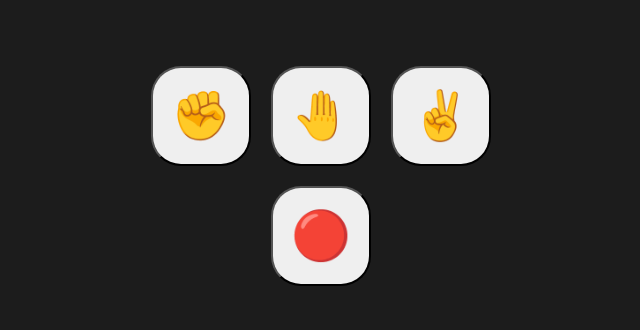
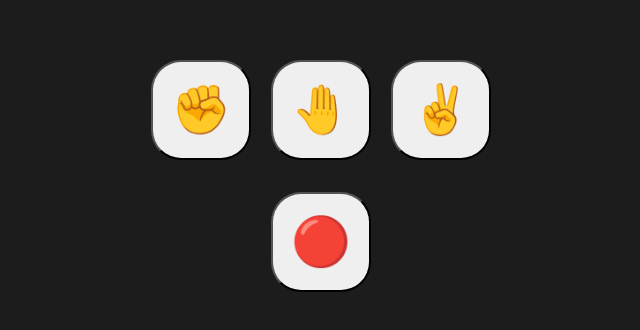
Before and after one commit to asharejaz1/rps_game, a plain HTML site: page index.html in a window 1280 px wide. Shown: the part 224-554 px from the top of the page, without its empty margins (319-959 px from the left). Drawn offline with Linux system fonts and the light colour scheme.

Commit message:
styled a bit better

```diff
--- a/style.css
+++ b/style.css
@@ -31,7 +31,13 @@ html, body {
 }
 
 .resultContainer {
-    font-size: 2rem;
+  font-size: 1.2rem;
   text-align: center;
   margin-top: 20px;
+  font-family: sans-serif;
+  font-weight: bold;
 }
+
+#result {
+  margin-bottom: 12%;
+}
```
Lines whose indentation alone changed are shown as unchanged.
